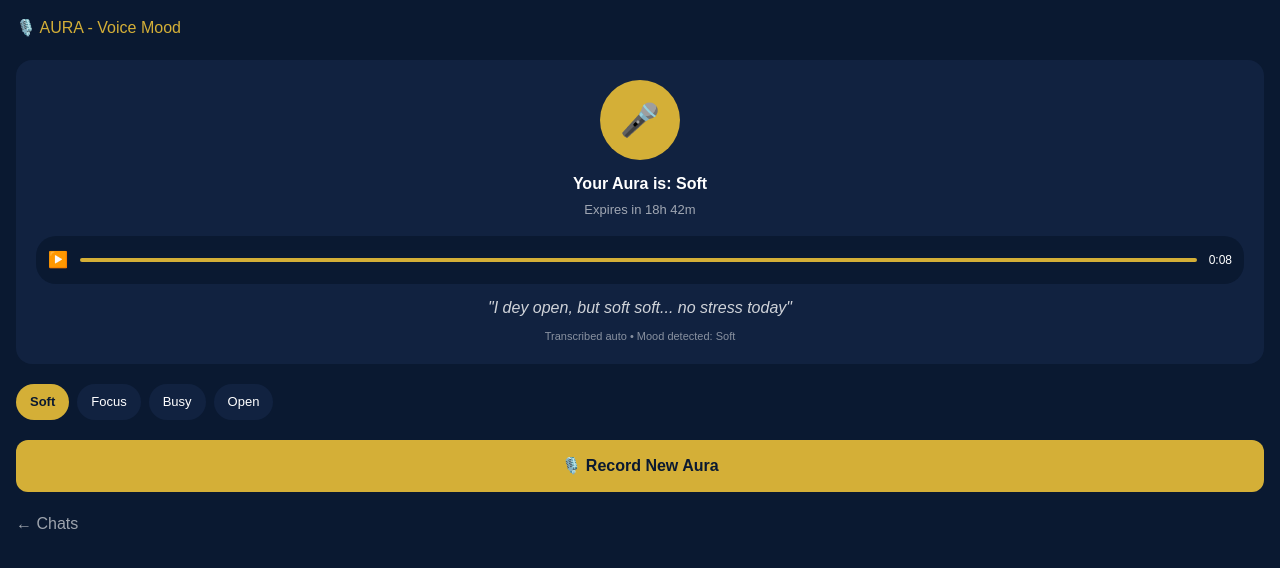
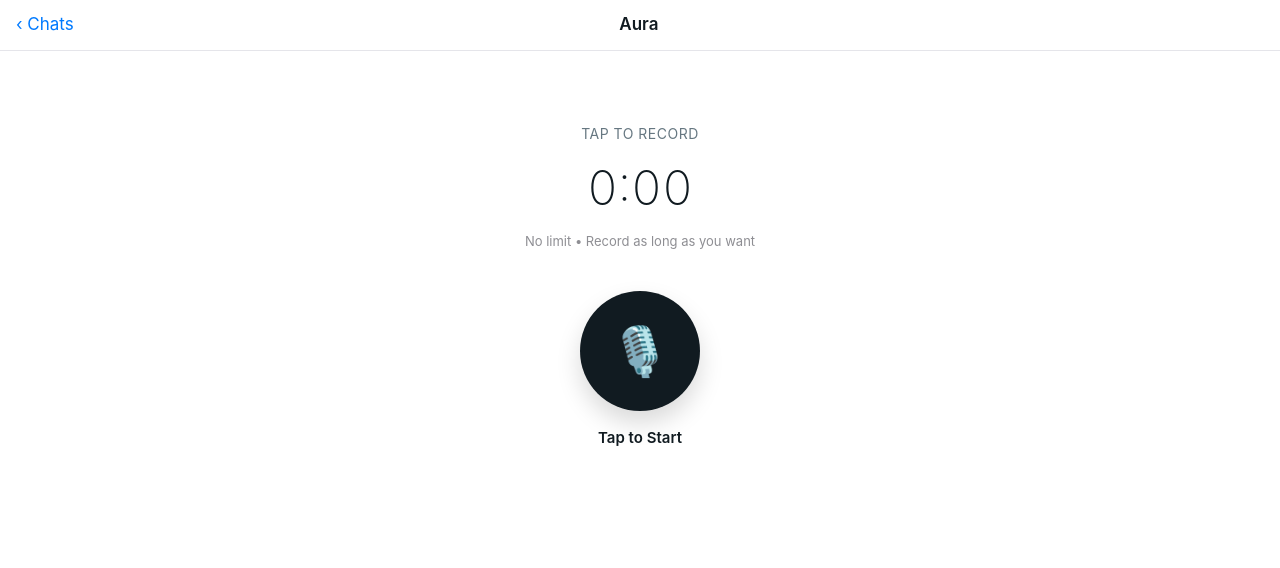
Before and after one commit to Habeebullahi7/Zamiq, a Next.js app: page /aura in a window 1280 px wide. Shown: the top 568 px of the page. Built offline with nearby package versions, Linux system fonts and the light colour scheme.

Commit message:
Refactor Aura component for recording functionality

```diff
--- a/src/app/aura/page.tsx
+++ b/src/app/aura/page.tsx
@@ -1,65 +1,120 @@
 'use client'
-import { useState } from 'react'
+import React from 'react'
 
 export default function Aura() {
-  const [recording, setRecording] = useState(false)
-  const [text, setText] = useState("I dey open, but soft soft... no stress today")
-  const [mood, setMood] = useState("Soft")
+  const [isRecording, setIsRecording] = React.useState(false)
+  const [seconds, setSeconds] = React.useState(0)
+  const [records, setRecords] = React.useState<any[]>([])
+  const mediaRef = React.useRef<any>(null)
+  const chunksRef = React.useRef<any[]>([])
+  const timerRef = React.useRef<any>(null)
 
-  const startRecord = () => {
-    setRecording(true)
-    // For now mock transcribe - later we go use Whisper
-    setTimeout(() => {
-      setRecording(false)
-      const samples = [
-        "I dey calm today, no disturb me",
-        "Focus mode, I dey work for Yaba",
-        "I dey open to gist, but soft",
-        "Busy die, message tomorrow"
-      ]
-      const newText = samples[Math.floor(Math.random()*samples.length)]
-      setText(newText)
-      if (newText.includes("calm") || newText.includes("soft")) setMood("Soft")
-      else if (newText.includes("Focus") || newText.includes("work")) setMood("Focus")
-      else if (newText.includes("Busy")) setMood("Busy")
-      else setMood("Open")
-    }, 2000)
+  React.useEffect(()=>{
+    if (isRecording) {
+      timerRef.current = setInterval(()=> setSeconds(s=>s+1), 1000)
+    } else {
+      clearInterval(timerRef.current)
+    }
+    return ()=> clearInterval(timerRef.current)
+  }, [isRecording])
+
+  const format = (s:number) => {
+    const m = Math.floor(s/60)
+    const sec = s%60
+    return `${m}:${sec.toString().padStart(2,'0')}`
+  }
+
+  const start = async () => {
+    try {
+      const stream = await navigator.mediaDevices.getUserMedia({audio:true})
+      const mr = new MediaRecorder(stream)
+      mediaRef.current = mr
+      chunksRef.current = []
+      mr.ondataavailable = (e:any)=> chunksRef.current.push(e.data)
+      mr.onstop = ()=> {
+        const blob = new Blob(chunksRef.current, {type:'audio/webm'})
+        const url = URL.createObjectURL(blob)
+        setRecords(r=>[{id:Date.now(), url, duration:seconds, time:new Date().toLocaleTimeString()}, ...r])
+        stream.getTracks().forEach(t=>t.stop())
+      }
+      mr.start()
+      setSeconds(0)
+      setIsRecording(true)
+    } catch(e) {
+      // Mock if no mic permission
+      setSeconds(0)
+      setIsRecording(true)
+    }
+  }
+
+  const stop = () => {
+    if (mediaRef.current && mediaRef.current.state==='recording') {
+      mediaRef.current.stop()
+    } else if (isRecording) {
+      // mock stop
+      setRecords(r=>[{id:Date.now(), url:'', duration:seconds, time:new Date().toLocaleTimeString()}, ...r])
+    }
+    setIsRecording(false)
   }
 
   return (
-    <div style={{background:'#0A1931', minHeight:'100vh', color:'white', fontFamily:'sans-serif', padding:'16px'}}>
-      <h2 style={{color:'#D4AF37', margin:'0 0 20px 0'}}>🎙️ AURA - Voice Mood</h2>
+    <div style={{background:'#FFFFFF', minHeight:'100vh', fontFamily:'-apple-system, sans-serif'}}>
+      {/* Header */}
+      <div style={{background:'white', padding:'12px 16px', display:'flex', alignItems:'center', gap:'12px', borderBottom:'1px solid #E5E5EA', position:'sticky', top:0}}>
+        <a href="/" style={{color:'#007AFF', textDecoration:'none', fontSize:'17px'}}>‹ Chats</a>
+        <h2 style={{margin:'0 auto', fontSize:'17px', fontWeight:'600', color:'#111B21'}}>Aura</h2>
+        <span style={{width:'60px'}}></span>
+      </div>
 
-      <div style={{background:'#112240', padding:'20px', borderRadius:'16px', textAlign:'center'}}>
-        <div onClick={startRecord} style={{width:'80px', height:'80px', background: recording ? '#ff4d4d' : '#D4AF37', borderRadius:'50%', margin:'0 auto', display:'flex', alignItems:'center', justifyContent:'center', fontSize:'32px', cursor:'pointer', animation: recording ? 'pulse 1s infinite' : 'none'}}>
-          {recording ? '⏹️' : '🎤'}
-        </div>
-        <p style={{margin:'12px 0 0 0', fontWeight:'bold'}}>Your Aura is: {mood}</p>
-        <p style={{margin:'4px 0 0 0', opacity:0.6, fontSize:'13px'}}>{recording ? 'Listening... talk now' : 'Expires in 18h 42m'}</p>
-
-        <div style={{marginTop:'16px', background:'#0A1931', padding:'12px', borderRadius:'20px', display:'flex', alignItems:'center', gap:'12px'}}>
-          <span>▶️</span>
-          <div style={{flex:1, height:'4px', background:'#D4AF37', borderRadius:'2px'}}></div>
-          <span style={{fontSize:'12px'}}>0:08</span>
+      <div style={{padding:'32px 16px', display:'flex', flexDirection:'column', alignItems:'center'}}>
+        {/* Timer */}
+        <div style={{marginTop:'40px', textAlign:'center'}}>
+          <p style={{margin:0, fontSize:'14px', color:'#667781', letterSpacing:'0.5px'}}>{isRecording ? 'RECORDING' : 'TAP TO RECORD'}</p>
+          <p style={{margin:'8px 0 0', fontSize:'48px', fontWeight:'200', color: isRecording ? '#FF3B30' : '#111B21', fontVariantNumeric:'tabular-nums'}}>{format(seconds)}</p>
+          <p style={{margin:'8px 0 0', fontSize:'13px', color:'#8E8E93'}}>{isRecording ? 'No limit • Keep talking' : 'No limit • Record as long as you want'}</p>
         </div>
 
-        <p style={{marginTop:'12px', fontStyle:'italic', opacity:0.8}}>"{text}"</p>
-        <p style={{marginTop:'8px', fontSize:'11px', opacity:0.5}}>Transcribed auto • Mood detected: {mood}</p>
+        {/* Big Mic Button */}
+        <div style={{marginTop:'40px', position:'relative'}}>
+          {isRecording && <div style={{position:'absolute', top:'-10px', left:'-10px', right:'-10px', bottom:'-10px', borderRadius:'50%', background:'rgba(255,59,48,0.15)', animation:'pulse 1.5s infinite'}}></div>}
+          <div
+            onClick={isRecording ? stop : start}
+            style={{
+              width:'120px', height:'120px', borderRadius:'50%',
+              background: isRecording ? '#FF3B30' : '#111B21',
+              display:'flex', alignItems:'center', justifyContent:'center',
+              cursor:'pointer',
+              boxShadow: isRecording ? '0 12px 24px rgba(255,59,48,0.3)' : '0 12px 24px rgba(0,0,0,0.15)',
+              transition:'all 0.2s',
+              position:'relative', zIndex:1
+            }}
+          >
+            <span style={{fontSize:'48px'}}>{isRecording ? '⏹️' : '🎙️'}</span>
+          </div>
+          <p style={{margin:'16px 0 0', textAlign:'center', fontSize:'15px', fontWeight:'600', color: isRecording ? '#FF3B30' : '#111B21'}}>{isRecording ? 'Tap to Stop' : 'Tap to Start'}</p>
+        </div>
+
+        {/* Records List */}
+        {records.length>0 && (
+          <div style={{marginTop:'48px', width:'100%', maxWidth:'400px'}}>
+            <p style={{margin:'0 0 12px', fontSize:'13px', fontWeight:'600', color:'#667781', letterSpacing:'0.5px'}}>RECORDINGS • {records.length}</p>
+            {records.map(r=>(
+              <div key={r.id} style={{background:'#F0F2F5', borderRadius:'12px', padding:'12px 14px', marginBottom:'8px', display:'flex', alignItems:'center', gap:'12px'}}>
+                <div style={{width:'36px', height:'36px', borderRadius:'50%', background:'#25D366', display:'flex', alignItems:'center', justifyContent:'center', color:'white'}}>▶</div>
+                <div style={{flex:1}}>
+                  <div style={{height:'24px', display:'flex', alignItems:'center', gap:'2px'}}>
+                    {[...Array(20)].map((_,i)=><div key={i} style={{width:'3px', height:`${8+Math.random()*16}px`, background:'#25D366', borderRadius:'2px', opacity:0.6}}></div>)}
+                  </div>
+                  <p style={{margin:'4px 0 0', fontSize:'12px', color:'#667781'}}>{r.time} • {format(r.duration)}</p>
+                </div>
+                <span style={{fontSize:'12px', fontWeight:'600', color:'#111B21'}}>{format(r.duration)}</span>
+              </div>
+            ))}
+          </div>
+        )}
       </div>
 
-      <div style={{marginTop:'20px', display:'flex', gap:'8px'}}>
-        {['Soft','Focus','Busy','Open'].map(m => (
-          <span key={m} onClick={()=>setMood(m)} style={{background: mood===m ? '#D4AF37' : '#112240', color: mood===m ? '#0A1931' : 'white', padding:'8px 14px', borderRadius:'20px', fontSize:'13px', fontWeight: mood===m ? 'bold' : 'normal', cursor:'pointer'}}>{m}</span>
-        ))}
-      </div>
-
-      <div onClick={startRecord} style={{marginTop:'20px', background:'#D4AF37', color:'#0A1931', padding:'14px', borderRadius:'12px', textAlign:'center', fontWeight:'bold', cursor:'pointer'}}>
-        {recording ? '⏹️ Stop & Transcribe' : '🎙️ Record New Aura'}
-      </div>
-
-      <div style={{marginTop:'20px'}}>
-        <a href="/" style={{color:'white', opacity:0.6, textDecoration:'none'}}>← Chats</a>
-      </div>
+      <style>{`@keyframes pulse {0%{transform:scale(1); opacity:1} 50%{transform:scale(1.15); opacity:0.5} 100%{transform:scale(1); opacity:1}}`}</style>
     </div>
   )
-}
+                                         }
```
